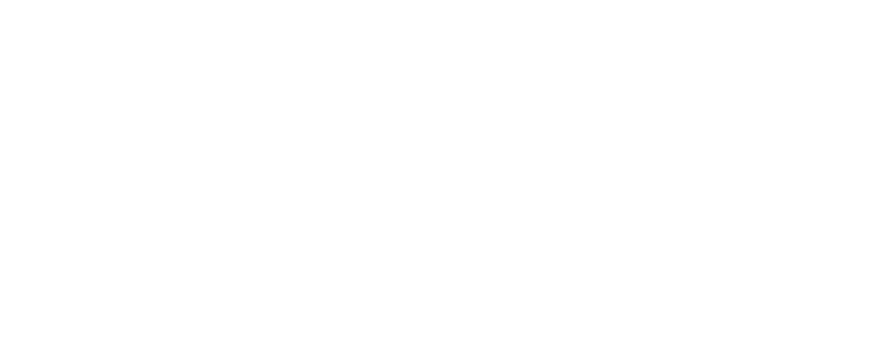
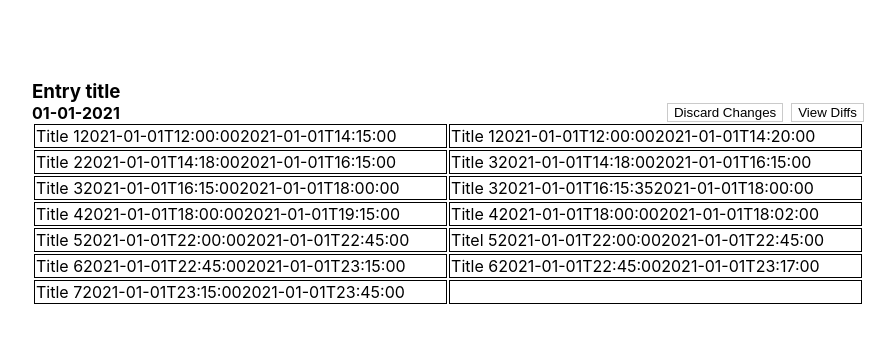
Before and after one commit to Condif/difftool, a React (Create React App) app: page / in a window 1280 px wide. Shown: the top 342 px of the page, without its empty margins (192-1087 px from the left). Built offline with nearby package versions, Linux system fonts and the light colour scheme.

Commit message:
structure renderTable

```diff
--- /dev/null
+++ b/src/App.css
@@ -0,0 +1,4 @@
+.App {
+    display: flex;
+    justify-content: center;
+}
--- a/src/App.js
+++ b/src/App.js
@@ -1,6 +1,17 @@
+import React from "react"
+import "./App.css"
+import Ui from "./components/ui/Ui"
+import ErrorStates from "./components/ErrorStates"
+import EditAddRow from "./components/EditAddRow"
+import ViewDiffs from "./components/ViewDiffs"
+
 const App = () => {
   return (
     <div className="App">
+      <Ui />
+      <ErrorStates/>
+      <EditAddRow/>
+      <ViewDiffs/>
     </div>
   );
 }
--- /dev/null
+++ b/src/components/EditAddRow.js
@@ -0,0 +1,10 @@
+import React from "react";
+
+const EditAddRow = () => {
+    return (
+      <div className="EditAddRow">
+      </div>
+    );
+  }
+
+export default EditAddRow;
--- /dev/null
+++ b/src/components/ErrorStates.js
@@ -0,0 +1,8 @@
+const ErrorStates = () => {
+    return (
+      <div className="ErrorStates">
+      </div>
+    );
+  }
+
+  export default ErrorStates;
--- /dev/null
+++ b/src/components/ViewDiffs.js
@@ -0,0 +1,10 @@
+import React from "react";
+
+const ViewDiffs = () => {
+    return (
+      <div className="ViewDiffs">
+      </div>
+    );
+  }
+
+export default ViewDiffs;
--- /dev/null
+++ b/src/components/ui/Ui.css
@@ -0,0 +1,36 @@
+.Ui {
+  display: flex;
+  flex-direction: column;
+  width: 65%;
+  margin-top: 5rem;
+}
+
+.Ui h3 {
+  margin: 0;
+}
+
+.uiTopBar {
+  display: flex;
+  align-items: center;
+  height: 1.2rem;
+  justify-content: space-between;
+}
+
+.topBarRight {
+  display: flex;
+}
+
+.topBarRight button {
+  margin-left: 0.5rem;
+  background-color: white;
+  border: #cacaca solid 1.5px;
+}
+
+.topBarRight button:hover {
+  cursor: pointer;
+  background-color: rgb(177, 177, 177);
+}
+
+table td {
+    border: 1px solid black
+}
--- /dev/null
+++ b/src/components/ui/Ui.js
@@ -0,0 +1,56 @@
+import React, { useEffect, useState } from "react";
+import "./Ui.css";
+import { dataToDiff } from "../../diff_data";
+
+const Ui = () => {
+  const [data, setData] = useState([]);
+
+  useEffect(() => {
+    setData(dataToDiff);
+  }, []);
+
+  const renderTable = () => {
+    return data.column_1.map((item, index) => {
+      return (
+        <tr id={index}>
+          {data.column_1[index] ? (
+            <td>
+              {data.column_1[index].title}
+              {data.column_1[index].start_time}
+              {data.column_1[index].end_time}
+            </td>
+          ) : (
+            <td></td>
+          )}
+          {data.column_2[index] ? (
+            <td>
+              {data.column_2[index].title}
+              {data.column_2[index].start_time}
+              {data.column_2[index].end_time}
+            </td>
+          ) : (
+            <td></td>
+          )}
+        </tr>
+      );
+    });
+  };
+
+  return (
+    <div className="Ui">
+      <h3>{data.title}</h3>
+      <div className="uiTopBar">
+        <h4>{data.date}</h4>
+        <div className="topBarRight">
+          <button>Discard Changes</button>
+          <button> View Diffs</button>
+        </div>
+      </div>
+      <table className="table" id="data">
+        {data.length !== 0 && <tbody>{renderTable()}</tbody>}
+      </table>
+    </div>
+  );
+};
+
+export default Ui;
--- /dev/null
+++ b/src/diff_data.js
@@ -0,0 +1,73 @@
+export const dataToDiff = {
+  column_1: [
+    {
+      title: 'Title 1',
+      start_time: '2021-01-01T12:00:00',
+      end_time: '2021-01-01T14:15:00'
+    },
+    {
+      title: 'Title 2',
+      start_time: '2021-01-01T14:18:00',
+      end_time: '2021-01-01T16:15:00'
+    },
+    {
+      title: 'Title 3',
+      start_time: '2021-01-01T16:15:00',
+      end_time: '2021-01-01T18:00:00'
+    },
+    {
+      title: 'Title 4',
+      start_time: '2021-01-01T18:00:00',
+      end_time: '2021-01-01T19:15:00'
+    },
+    {
+      title: 'Title 5',
+      start_time: '2021-01-01T22:00:00',
+      end_time: '2021-01-01T22:45:00'
+    },
+    {
+      title: 'Title 6',
+      start_time: '2021-01-01T22:45:00',
+      end_time: '2021-01-01T23:15:00'
+    },
+    {
+      title: 'Title 7',
+      start_time: '2021-01-01T23:15:00',
+      end_time: '2021-01-01T23:45:00'
+    }
+  ],
+  column_2: [
+    {
+      title: 'Title 1',
+      start_time: '2021-01-01T12:00:00',
+      end_time: '2021-01-01T14:20:00'
+    },
+    {
+      title: 'Title 3',
+      start_time: '2021-01-01T14:18:00',
+      end_time: '2021-01-01T16:15:00'
+    },
+    {
+      title: 'Title 3',
+      start_time: '2021-01-01T16:15:35',
+      end_time: '2021-01-01T18:00:00'
+    },
+    {
+      title: 'Title 4',
+      start_time: '2021-01-01T18:00:00',
+      end_time: '2021-01-01T18:02:00'
+    },
+    {
+      title: 'Titel 5',
+      start_time: '2021-01-01T22:00:00',
+      end_time: '2021-01-01T22:45:00'
+    },
+    {
+      title: 'Title 6',
+      start_time: '2021-01-01T22:45:00',
+      end_time: '2021-01-01T23:17:00'
+    }
+  ],
+  title: 'Entry title',
+  date: '01-01-2021'
+}
```
